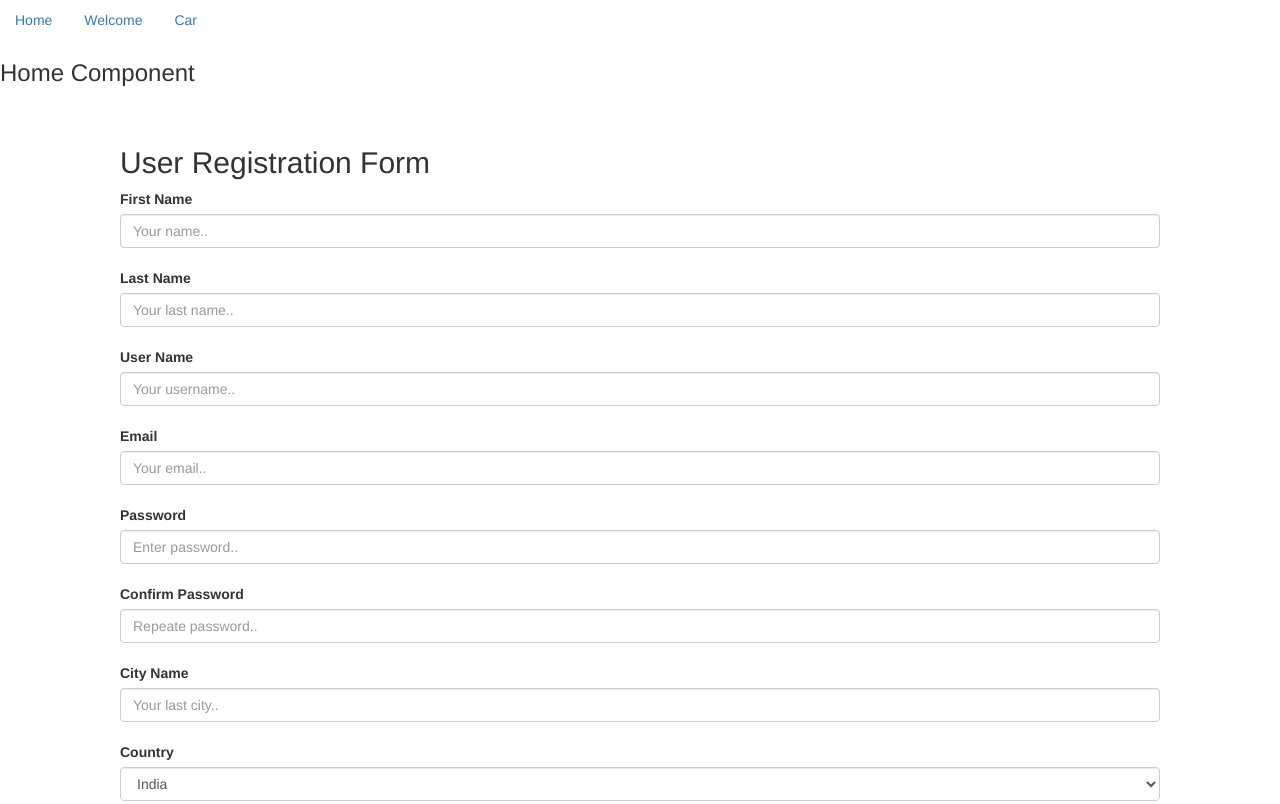
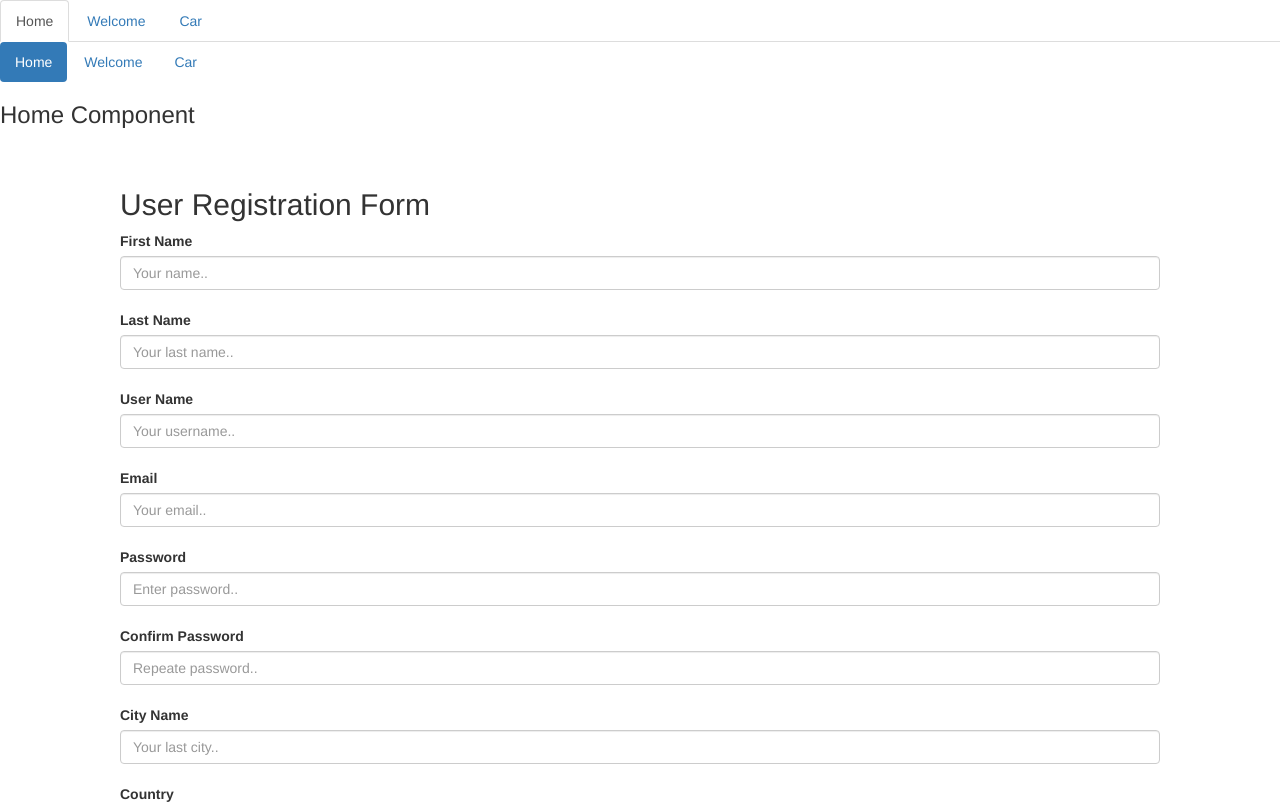
Before and after one commit to ideepak12/react_dummy, a React (Create React App) app: page / in a window 1280 px wide. Shown: the top 804 px of the page. Built offline with nearby package versions, Linux system fonts and the light colour scheme; the HTML template or start-up script is replaced by a standard one.

Commit message:
Activate tabs.

```diff
--- a/src/components/Header.jsx
+++ b/src/components/Header.jsx
@@ -1,17 +1,63 @@
 import React from 'react';
+import { Nav, NavItem } from 'react-bootstrap/lib';
+import { Link } from 'react-router-dom';
 
-const Header = () => {
+class Header extends React.Component {
+  constructor() {
+    super();
+    this.state={
+      activeTabClassName:  "tab1"
+    }
+
+    this.changeState = this.changeState.bind(this);
+  }
+  changeState(selected_tab) {
+    this.setState({ activeTabClassName: selected_tab });
+  }
+
+  render() {
     return(
       <header>
+        <Nav bsStyle="tabs" activeKey="1" onSelect={k => {}}>
+          <NavItem eventKey="1" title="home" href="/" onClick={this.getInitialState}>
+            Home
+          </NavItem>
+          <NavItem eventKey="2" title="welcome" href="/welcome" onClick={this.getInitialState}>
+            Welcome
+          </NavItem>
+          <NavItem eventKey="3" title="cars" href="/cars" onClick={this.getInitialState}>
+            Car
+          </NavItem>
+        </Nav>
+
         <nav>
           <ul className="nav nav-pills">
-          <li><a href="/">Home</a></li>
-          <li><a href="/welcome">Welcome</a></li>
-          <li><a href="/cars">Car</a></li>
+            <li
+              onClick={()=>this.changeState('tab1')}
+              className={(this.state.activeTabClassName === "tab1") ? "active" : ""}
+              name='home'
+            >
+              <Link to="/">Home</Link>
+            </li>
+            <li
+              onClick={()=>this.changeState('tab2')}
+              className={(this.state.activeTabClassName === "tab2") ? "active" : ""}
+              name='welcome'
+            >
+              <Link to="/welcome">Welcome</Link>
+            </li>
+            <li
+              onClick={()=>this.changeState('tab3')}
+              className={(this.state.activeTabClassName === "tab3") ? "active" : ""}
+              name='cars'
+            >
+              <Link to="/cars">Car</Link>
+            </li>
           </ul>
         </nav>
       </header>
     )
   }
+}
 
 export default Header;
```
Lines whose indentation alone changed are shown as unchanged.
